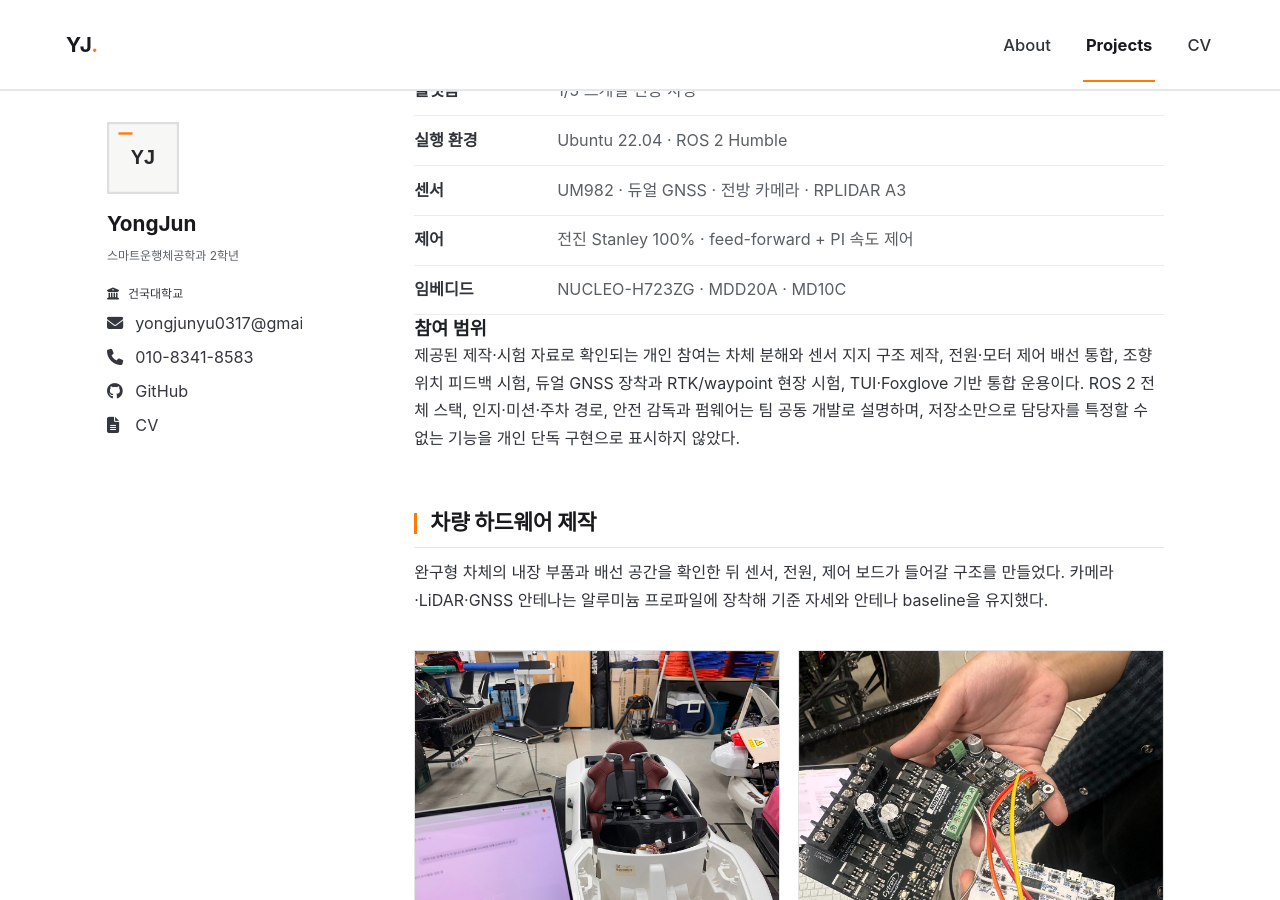
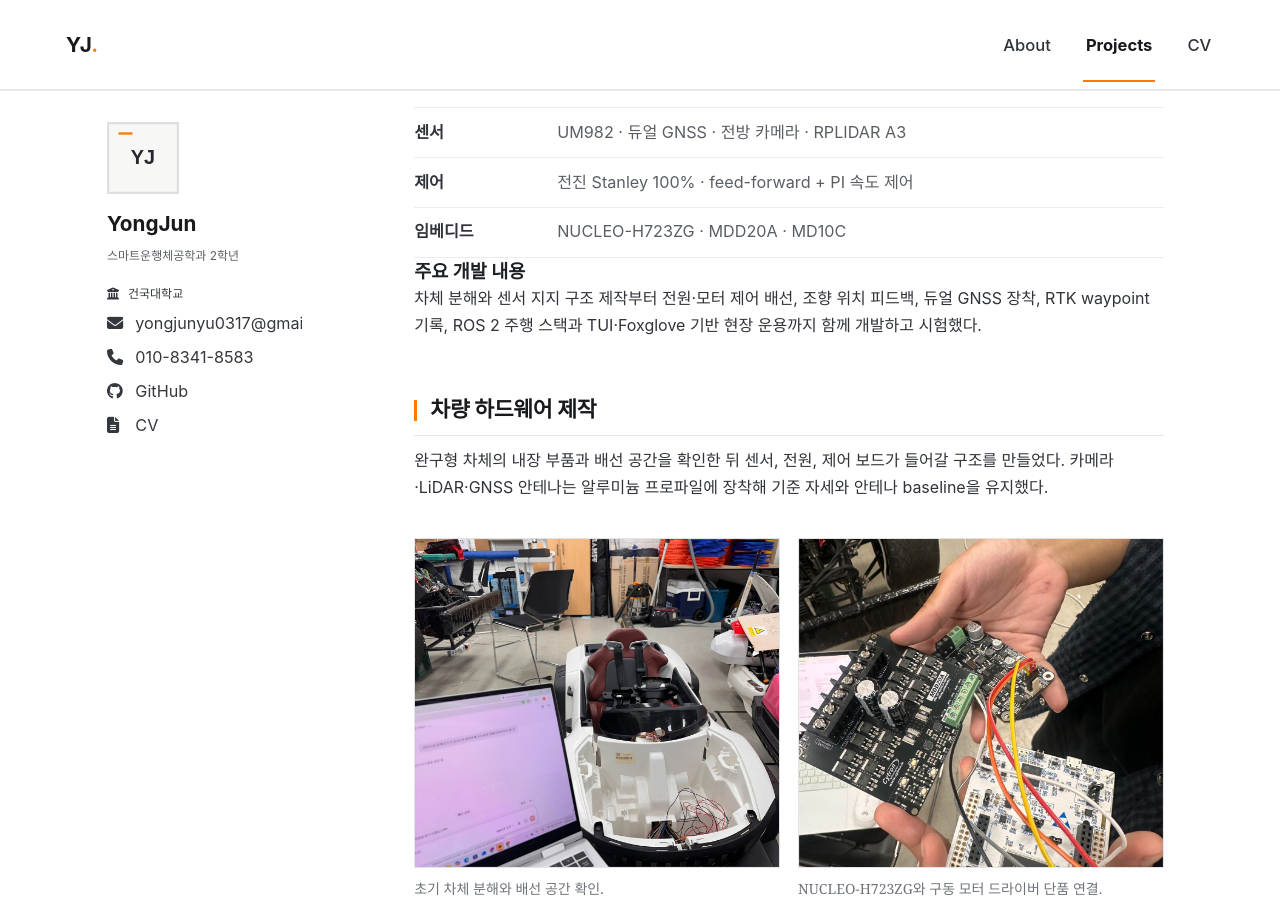
Before and after one commit to juuny0317-cmd/juuny0317-cmd.github.io, a Jekyll site: the page built from _pages/hl-fma2026.md, in a window 1280 px wide and 900 px high, scrolled down 1423 px. Built offline with Jekyll 4.4.1, drawn with Linux system fonts in a browser that asks for light colours; a script that is not in the unit is left out; some of the changed text lies outside the part shown.

Commit message:
Streamline HL FMA case study copy

```diff
--- a/_pages/hl-fma2026.md
+++ b/_pages/hl-fma2026.md
@@ -9,7 +9,7 @@ author_profile: true
 
 <p class="project-result project-result--blue case-result">RESULT · 장려상</p>
 
-<p class="intro">HL FMA 2026을 위해 1/5 스케일 전동 차량의 하드웨어를 제작하고, ROS 2 기반 위치추정·인지·미션 판단·경로 추종·안전 제어를 통합한 프로젝트다. 대회에서 장려상을 받았다. 이 페이지는 실제 코드, 제작 사진과 현장 시험 자료를 바탕으로 구성했으며, 팀 공동 구현과 개인 참여 경험을 구분하고 완주 여부는 별도로 주장하지 않는다.</p>
+<p class="intro">HL FMA 2026을 위해 1/5 스케일 전동 차량의 하드웨어를 제작하고, ROS 2 기반 위치추정·인지·미션 판단·경로 추종·안전 제어를 통합한 프로젝트다. 대회에서 장려상을 받았다.</p>
 
 <figure class="case-hero case-hero--portrait-source">
   <img src="{{ '/images/projects/hl-fma2026/competition-vehicle-wide.jpg' | relative_url }}" alt="HL FMA 2026 대회 현장에 배치된 듀얼 GNSS 안테나 장착 1/5 스케일 자율주행 차량" />
@@ -81,9 +81,9 @@ author_profile: true
   <div><dt>임베디드</dt><dd>NUCLEO-H723ZG · MDD20A · MD10C</dd></div>
 </dl>
 
-### 참여 범위
+### 주요 개발 내용
 
-제공된 제작·시험 자료로 확인되는 개인 참여는 차체 분해와 센서 지지 구조 제작, 전원·모터 제어 배선 통합, 조향 위치 피드백 시험, 듀얼 GNSS 장착과 RTK/waypoint 현장 시험, TUI·Foxglove 기반 통합 운용이다. ROS 2 전체 스택, 인지·미션·주차 경로, 안전 감독과 펌웨어는 팀 공동 개발로 설명하며, 저장소만으로 담당자를 특정할 수 없는 기능을 개인 단독 구현으로 표시하지 않았다.
+차체 분해와 센서 지지 구조 제작부터 전원·모터 제어 배선, 조향 위치 피드백, 듀얼 GNSS 장착, RTK waypoint 기록, ROS 2 주행 스택과 TUI·Foxglove 기반 현장 운용까지 함께 개발하고 시험했다.
 
 ## 차량 하드웨어 제작 {#hardware}
 
@@ -171,7 +171,7 @@ RTK 상태를 확인한 뒤 현장 waypoint를 기록하고, CSV에 좌표·누
   <div><dt>PARK</dt><dd>T/평행 주차 후보와 종점 차선을 2×2×2 route variant로 관리하고 진행방향 전환 전에 완전정지를 확인한다.</dd></div>
 </dl>
 
-위 기능은 코드와 설정에 구현된 범위다. 각 기능이 본선에서 성공적으로 수행됐다고 볼 로그나 결과 자료는 제공되지 않았으므로 구현 여부와 대회 성공 여부를 구분한다.
+본선에서는 좌회전 신호등 구간 이후 직선 복귀 중 오실레이션이 커져 연석에 충돌했다. 당시 주행 결과와 개선 방향은 아래 문제 분석에 정리했다.
 
 ## TUI와 Foxglove 대시보드 {#field-tools}
 
@@ -258,8 +258,6 @@ Foxglove에는 8개 경로 variant, 현재 waypoint의 FSM zone, camera, target/
 
 ## GitHub 저장소 {#repository}
 
-공개 저장소에는 ROS 2 packages, NUCLEO 자료, Course 07 경로, 운영 스크립트, Foxglove dashboard, 시험 절차와 공개 가능한 사진이 포함되어 있다. NTRIP 계정·비밀번호·토큰은 포함하지 않았고 사진은 EXIF를 제거한 웹용 사본만 사용했다.
+ROS 2 packages, NUCLEO 자료, Course 07 경로, 운영 스크립트, Foxglove dashboard와 시험 절차를 저장소에서 확인할 수 있다. NTRIP 계정·비밀번호·토큰은 제외했다.
 
 <p class="repository-links"><a href="https://github.com/juuny0317-cmd/HL_FMA_2026">GitHub에서 HL_FMA_2026 열기 <span aria-hidden="true">↗</span></a></p>
-
-원본 팀 저장소 [`yunny22/HL_KU`](https://github.com/yunny22/HL_KU)의 공동 개발 사실과 가져온 기준 commit을 새 저장소 README에 명시했다.
```
